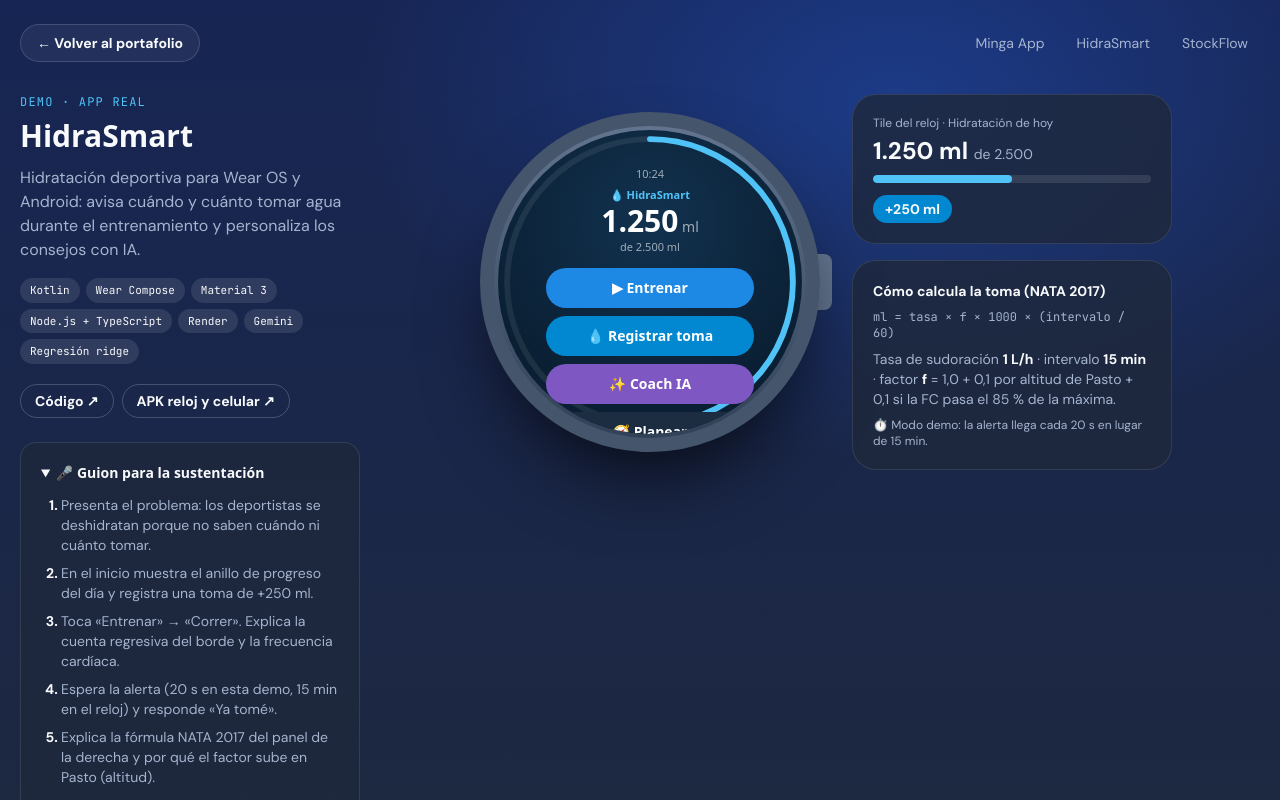
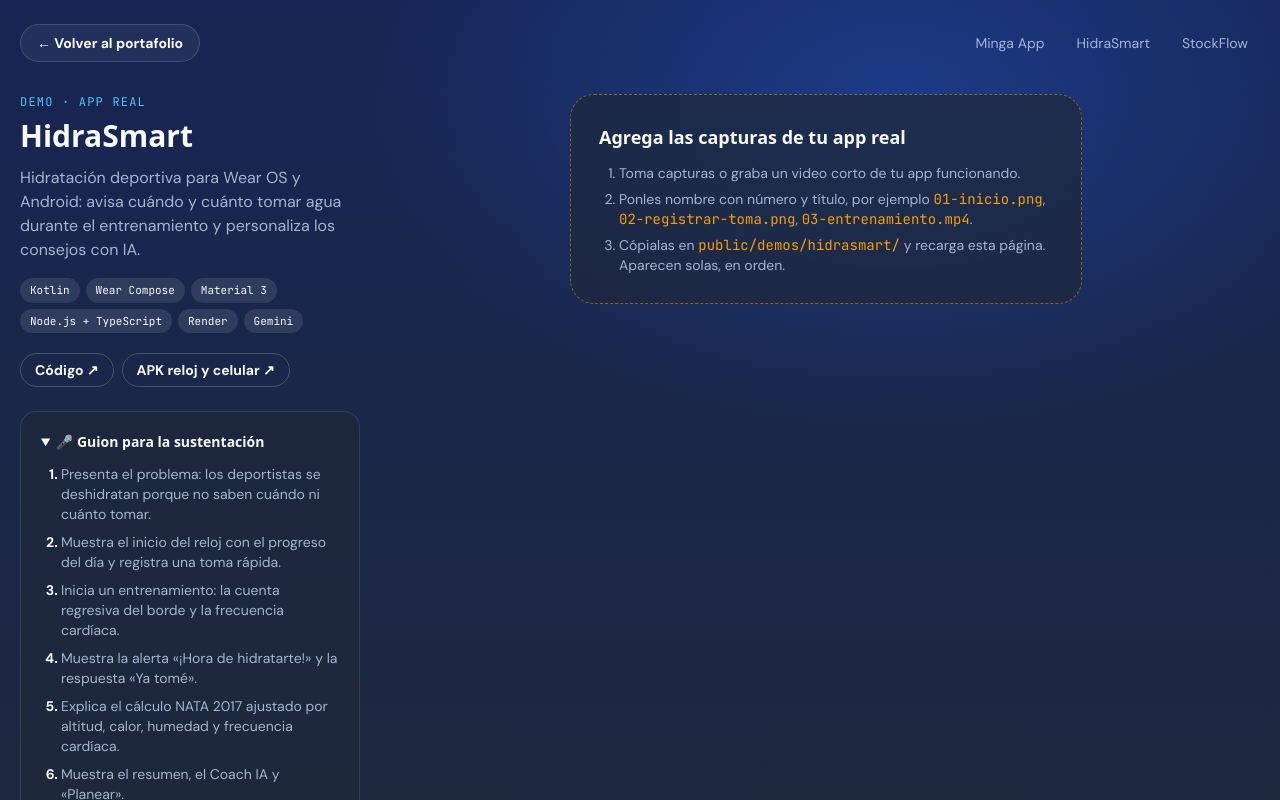
Before and after one commit to LeiderCadena2110/My_Portfolio, a Next.js app in the folder mi-portafolio/: page /demos/hidrasmart in a window 1280 px wide. Shown: the top 800 px of the page. Built offline with nearby package versions, Linux system fonts and the light colour scheme; a web font is replaced by a local one.

Commit message:
feat(hidrasmart): prepara la demo para capturas y videos reales del emulador

```diff
--- a/mi-portafolio/app/demos/hidrasmart/page.tsx
+++ b/mi-portafolio/app/demos/hidrasmart/page.tsx
@@ -1,16 +1,18 @@
 import type { Metadata } from "next";
 import DemoShell from "@/components/demos/DemoShell";
-import HidraSmartDemo from "@/components/demos/HidraSmartDemo";
+import RealDemo from "@/components/demos/RealDemo";
+import { getMedia } from "@/lib/media";
 
 export const metadata: Metadata = { title: "Demo · HidraSmart — Leider Cadena" };
 
-/* Demo de HidraSmart: /demos/hidrasmart */
+/* Demo de HidraSmart: capturas y videos REALES del emulador en public/demos/hidrasmart
+   (los archivos que terminan en "-celular" se muestran en marco de celular) */
 export default function Page() {
   return (
     <DemoShell
       title="HidraSmart"
       subtitle="Hidratación deportiva para Wear OS y Android: avisa cuándo y cuánto tomar agua durante el entrenamiento y personaliza los consejos con IA."
-      tags={["Kotlin", "Wear Compose", "Material 3", "Node.js + TypeScript", "Render", "Gemini", "Regresión ridge"]}
+      tags={["Kotlin", "Wear Compose", "Material 3", "Node.js + TypeScript", "Render", "Gemini"]}
       accent="#4FC3F7"
       links={[
         { label: "Código", href: "https://github.com/LeiderCadena2110/App_Smartwatch" },
@@ -18,15 +20,15 @@ export default function Page() {
       ]}
       steps={[
         "Presenta el problema: los deportistas se deshidratan porque no saben cuándo ni cuánto tomar.",
-        "En el inicio muestra el anillo de progreso del día y registra una toma de +250 ml.",
-        "Toca «Entrenar» → «Correr». Explica la cuenta regresiva del borde y la frecuencia cardíaca.",
-        "Espera la alerta (20 s en esta demo, 15 min en el reloj) y responde «Ya tomé».",
-        "Explica la fórmula NATA 2017 del panel de la derecha y por qué el factor sube en Pasto (altitud).",
-        "Termina la sesión: muestra el resumen y el «Análisis IA».",
-        "Abre «Coach IA» y «Planear»; cuenta que hay 3 capas de IA: regresión en el reloj, reglas locales y Gemini desde el servidor en Render.",
+        "Muestra el inicio del reloj con el progreso del día y registra una toma rápida.",
+        "Inicia un entrenamiento: la cuenta regresiva del borde y la frecuencia cardíaca.",
+        "Muestra la alerta «¡Hora de hidratarte!» y la respuesta «Ya tomé».",
+        "Explica el cálculo NATA 2017 ajustado por altitud, calor, humedad y frecuencia cardíaca.",
+        "Muestra el resumen, el Coach IA y «Planear».",
+        "Cierra con la arquitectura: reloj, celular y servidor en Render con Gemini.",
       ]}
     >
-      <HidraSmartDemo />
+      <RealDemo device="watch" folder="public/demos/hidrasmart/" media={getMedia("hidrasmart")} />
     </DemoShell>
   );
 }
```
Also changed, not shown: 1 other file (tests, documents, lock files or other folders).
